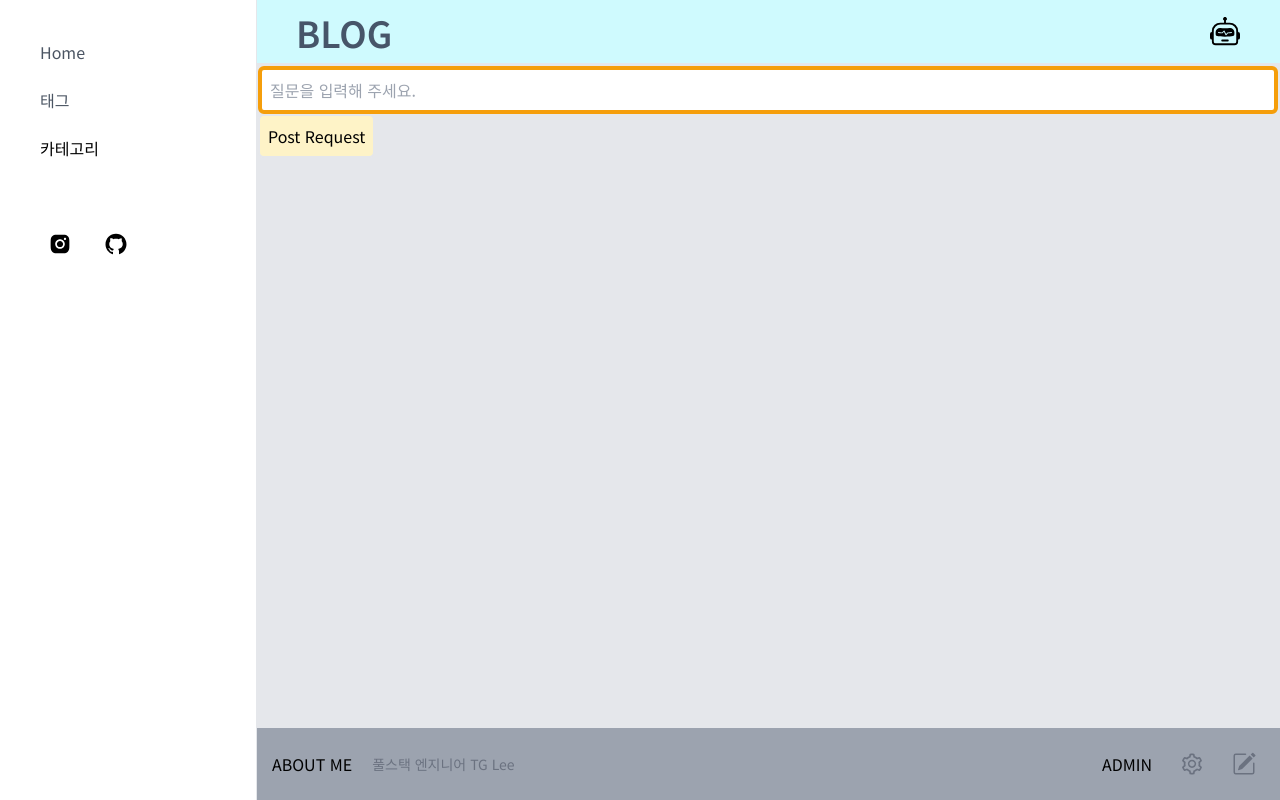
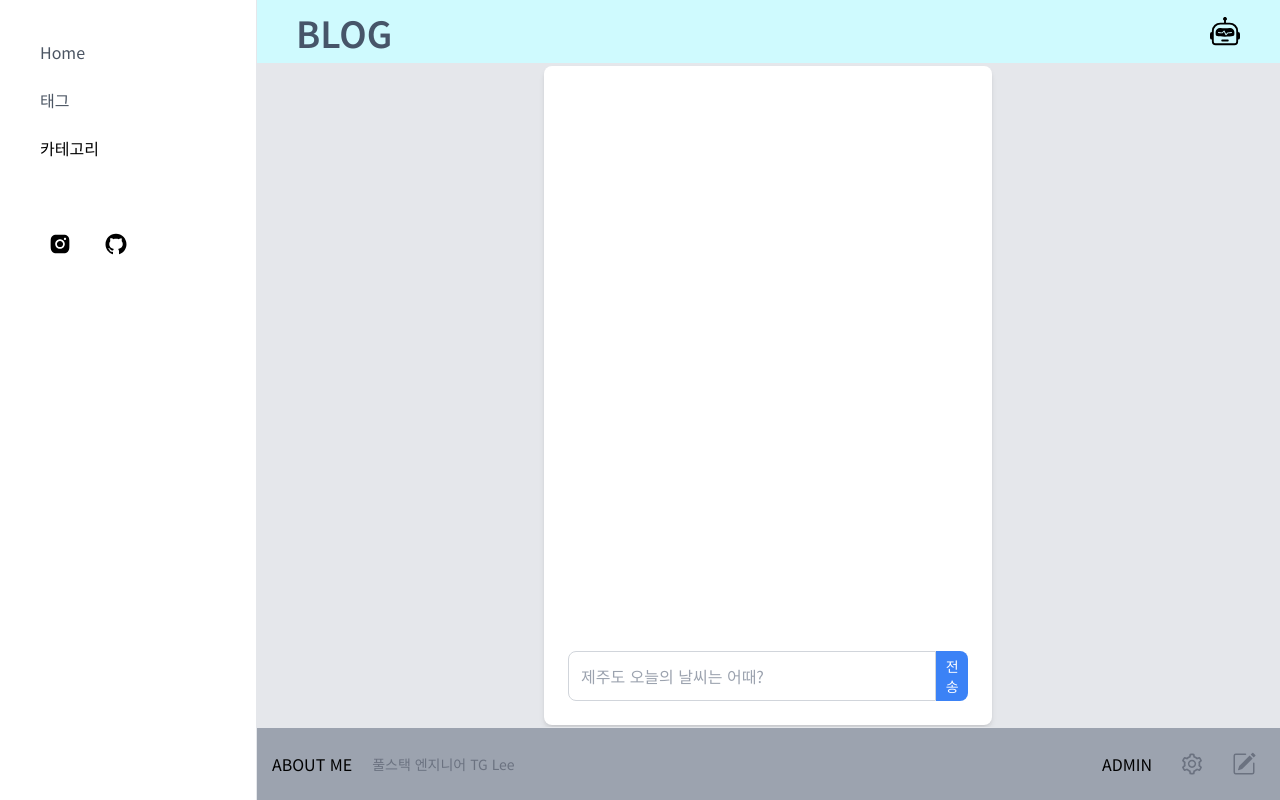
Before and after one commit to 82orez/next-blog-chatbot, a Next.js app: page /search in a window 1280 px wide. Built offline with nearby package versions, Linux system fonts and the light colour scheme.

Commit message:
chatbot design modified

```diff
--- a/package.json
+++ b/package.json
@@ -10,14 +10,15 @@
     "generate-types": "npx supabase gen types typescript --project-id ehoddwzfexmjxamggjhz --schema public > src/types_db.ts"
   },
   "dependencies": {
+    "@ai-sdk/openai": "^1.0.19",
     "@prisma/client": "^6.1.0",
     "@supabase/ssr": "^0.5.2",
     "@supabase/supabase-js": "^2.47.10",
     "@uiw/react-markdown-preview": "^5.1.3",
     "@uiw/react-md-editor": "^4.0.5",
+    "ai": "^4.0.38",
     "axios": "^1.7.9",
     "clsx": "^2.1.1",
-    "dotenv": "^16.4.7",
     "next": "15.1.3",
     "next-remove-imports": "^1.0.12",
     "openai": "^4.77.3",
--- a/src/app/api/openai/route.ts
+++ b/src/app/api/openai/route.ts
@@ -1,46 +1,41 @@
-import OpenAI from "openai";
-import { NextResponse } from "next/server";
+import { openai } from "@ai-sdk/openai";
+import { convertToCoreMessages, streamText } from "ai";
+import { z } from "zod";
 
-const openai = new OpenAI({
-  apiKey: process.env.OPENAI_API_KEY,
-});
+// import { weatherSchema, WeatherParams, fetchWeatherData } from '@/base/weather';
 
-// * GET 요청으로 처리하는 부분.
-export async function GET(request: Request) {
-  const completion = await openai.chat.completions.create({
-    model: "gpt-4o-mini",
-    messages: [
-      { role: "system", content: "You are a helpful assistant." },
-      {
-        role: "user",
-        content: "피자 만드는 법 알려줘.",
-      },
-    ],
+// Allow streaming responses up to 30 seconds
+export const maxDuration = 30;
+
+export async function POST(req: Request) {
+  const { messages } = await req.json();
+
+  const result = await streamText({
+    model: openai("gpt-4o-mini"),
+    messages: convertToCoreMessages(messages),
+    // tools: {
+    //   getCurrentWeather: {
+    //     description: 'Get the current weather information for a specific city or region. The user can provide the name of the city and nation, and optionally specify the temperature unit (Celsius or Fahrenheit) and the language for the response.',
+    //     parameters: weatherSchema,
+    //     // execute: async (params: WeatherParams) => {
+    //     //   try {
+    //     //     const weatherData = await fetchWeatherData(params);
+    //     //     console.log(JSON.stringify(weatherData));
+    //     //     return JSON.stringify(weatherData);
+    //     //   } catch (error) {
+    //     //     console.error('Error fetching weather data:', error);
+    //     //     throw new Error('Failed to fetch weather data');
+    //     //   }
+    //     // },
+    //   },
+    //   askForConfirmation: {
+    //     description: 'Ask the user for confirmation.',
+    //     parameters: z.object({
+    //       message: z.string().describe('The message to ask for confirmation.'),
+    //     }),
+    //   },
+    // },
   });
 
-  // * completion.choices[0].message 부분은 openai api 의 공식. 객체(object)를 반환함.
-  console.log(completion.choices[0].message);
-
-  return NextResponse.json(completion.choices[0].message);
+  return result.toDataStreamResponse();
 }
-
-// * POST 요청으로 처리하는 부분
-// * 클라이언트 요청의 body 에 질문 내용을 받아와서 openai api 로 전달.
-export async function POST(request: Request) {
-  const { question } = await request.json();
-
-  const completion = await openai.chat.completions.create({
-    model: "gpt-4o-mini",
-    messages: [
-      { role: "system", content: "You are a helpful assistant." },
-      {
-        role: "user",
-        content: `${question}`,
-      },
-    ],
-  });
-
-  console.log(completion.choices[0].message);
-
-  return NextResponse.json(completion.choices[0].message);
-}
--- a/src/app/search/page.tsx
+++ b/src/app/search/page.tsx
@@ -1,67 +1,43 @@
 "use client";
 
-import axios from "axios";
-import { useState } from "react";
+import { useChat } from "ai/react";
 
-export default function SearchPage() {
-  // * 질문을 위한 상태 관리
-  const [question, setQuestion] = useState("");
-  // * 답변을 처리하기 위한 상태 관리
-  const [content, setContent] = useState("");
+export default function Chat() {
+  const { messages, input, isLoading, handleInputChange, handleSubmit } = useChat({ api: "/api/openai" });
+  return (
+    <div className="flex h-full w-full flex-col items-center justify-between">
+      <div className="h-full w-full max-w-md rounded-lg bg-white p-6 shadow-md">
+        <div className="flex h-full flex-col justify-between">
+          <div className="overflow-y-auto">
+            {messages.map((m) => (
+              <div key={m.id} className="whitespace-pre-wrap">
+                {m.role === "user" ? "User: " : "AI: "}
+                {m.content}
+              </div>
+            ))}
+          </div>
+          <div className="overflow-y-auto"></div>
 
-  const [isOpenAiLoading, setIsOpenAiLoading] = useState(false);
-
-  return (
-    <div className={""}>
-      {/* openai api 로부터 응답을 받기까지 상당 시간이 걸리므로 Loading 과정 추가 */}
-      {isOpenAiLoading ? (
-        <div className={"animate-pulse text-6xl"}>답변 생성 중...</div>
-      ) : (
-        <>
-          <input
-            type="text"
-            className={"w-full rounded-md border-4 border-amber-500 p-2"}
-            placeholder={"질문을 입력해 주세요."}
-            value={question}
-            onChange={(e) => setQuestion(e.target.value)}
-          />
-          <button
-            className={"rounded-md border-2 bg-amber-100 p-2"}
-            onClick={async () => {
-              if (!question) {
-                alert("Please input Question!");
-                return;
-              }
-
-              try {
-                // 클릭하면 Loading 시작
-                setIsOpenAiLoading(true);
-
-                // * 질문 내용을 body 에 담아 서버에 post 요청.
-                // * 반환 받은 내용을 result 에 할당.
-                const res = await axios.post("/api/openai", {
-                  question: question,
-                });
-                const result = await res.data;
-
-                // Loading 종료
-                setIsOpenAiLoading(false);
-                // 질문 입력창을 공란으로
-                setQuestion("");
-
-                // * openai 의 답변 내용은 result(객체)의 content 에 담겨 있음.
-                setContent(result.content);
-                return result;
-              } catch (e) {
-                console.error("Error Loading page:", e);
-              }
-            }}>
-            Post Request
-          </button>
-
-          <div className={"mt-8"}>{content}</div>
-        </>
-      )}
+          <form className="mt-4 flex w-full" onSubmit={handleSubmit}>
+            <input
+              className="w-full rounded-l-lg border border-gray-300 p-3 focus:border-blue-300 focus:outline-none focus:ring"
+              placeholder="제주도 오늘의 날씨는 어때?"
+              onChange={handleInputChange}
+              disabled={isLoading}
+              value={input}
+            />
+            {isLoading ? (
+              <button className="rounded-r-lg bg-red-500 px-1 text-sm text-white" onClick={stop} type="button">
+                중지
+              </button>
+            ) : (
+              <button className="rounded-r-lg bg-blue-500 px-1 text-sm text-white" type="submit" disabled={!input.trim()}>
+                전송
+              </button>
+            )}
+          </form>
+        </div>
+      </div>
     </div>
   );
 }
```
Also changed, not shown: 1 other file (tests, documents, lock files or other folders).
